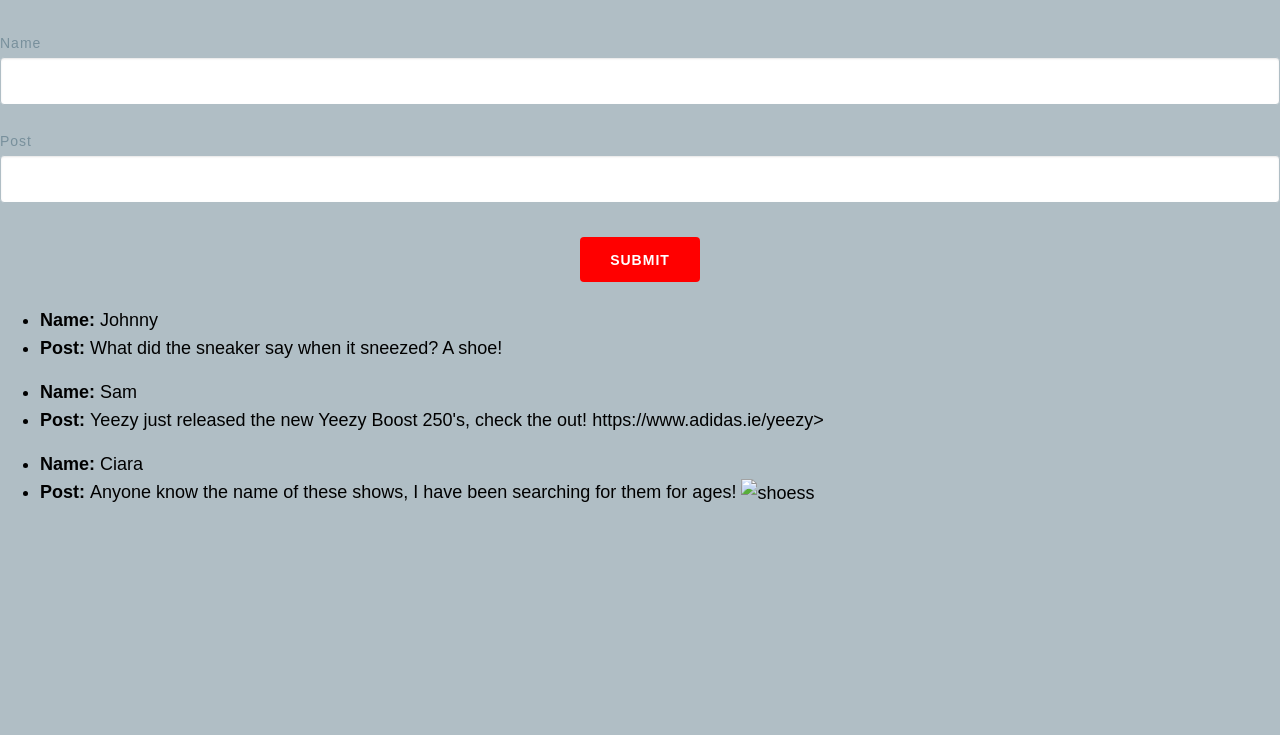
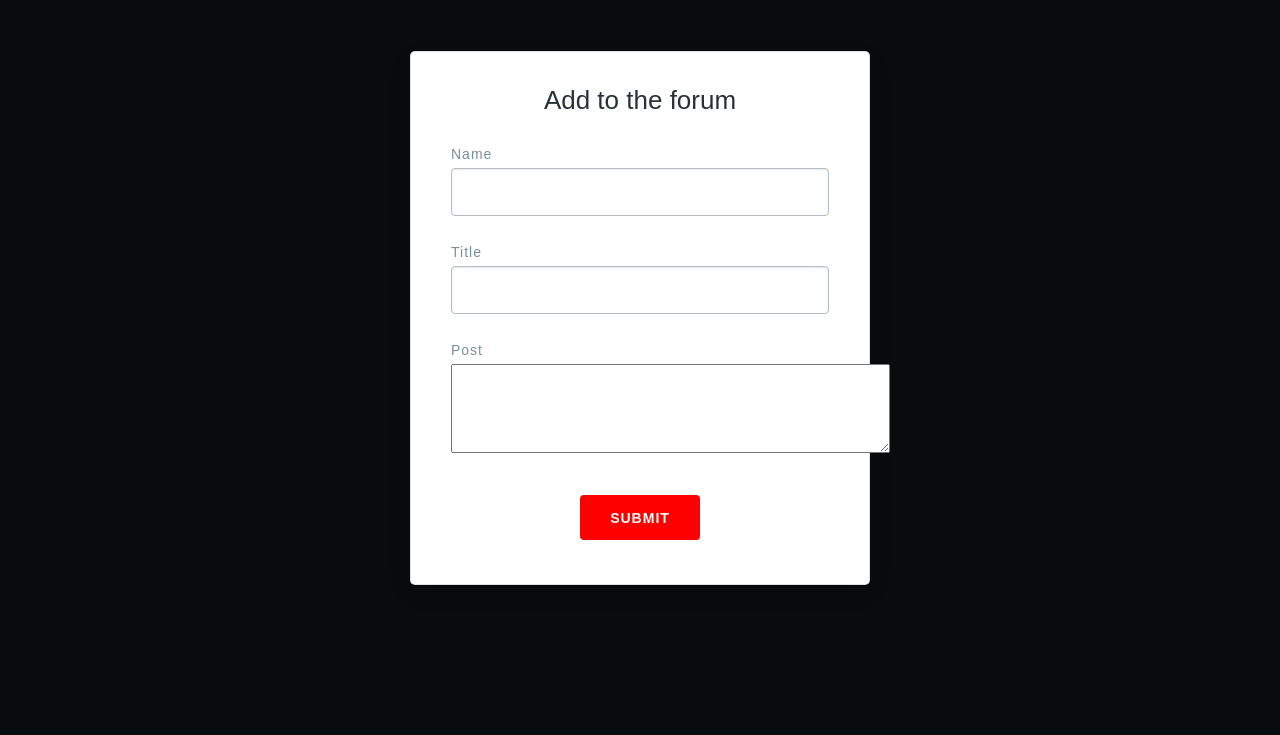
Before and after one commit to Wirey98/SoftwareProject, a Flask app: page /forum in a window 1280 px wide. Shown: the part 365-1100 px from the top of the page. Before the commit the page ends 888 px from the top, so only its background shows below. Run offline with Flask 2, Linux system fonts and the light colour scheme; the visitor is signed in with stand-in values (Sample User, id 1).

Commit message:
mid march update

```diff
--- a/static/CSS/styles.css
+++ b/static/CSS/styles.css
@@ -18,7 +18,8 @@
   --secondary: #CFD8DC;
   --secondary-dark: #B0BEC5;
   --background-grey: #57545538;
-
+  --background-test: #080C0F;
+  --red: #FF0000;
 }
 
 * {
@@ -32,13 +33,14 @@ body {
   font-size: 18px;
   line-height: 28px;
   color: var(--black);
-  background: var(--grey);
+  background: var(--background-test);
 }
 
 /* Typography */
 .center {
   text-align: center;
 }
+
 
 h1 {
   margin: 0.5em 0 1em;
--- a/templates/base.html
+++ b/templates/base.html
@@ -13,7 +13,7 @@
         <body >
 
 
-
+            <div class="navbackground">
             <nav class="navbar navbar-expand-lg navbar-light bg-light">
                 <a class="navbar-brand" href="#"><img src="https://cdn.discordapp.com/attachments/631534372574593034/786643581725179924/logo1.png" alt="logo"> </a>
                 <button class="navbar-toggler" type="button" data-toggle="collapse" data-target="#navbarSupportedContent" aria-controls="navbarSupportedContent" aria-expanded="false" aria-label="Toggle navigation">
@@ -45,6 +45,7 @@
                   </form>
                 </div>
               </nav>
+            </div>
               {% block content%}
 
               {% endblock %}
--- a/templates/forum.html
+++ b/templates/forum.html
@@ -2,17 +2,21 @@
 {% block content %}
 
 <div class="Reviewer">
-
-    <div class "card">
+    <div class='card-wrapper'>
+    <div class="card">
     <h1 class="center">Add to the forum</h1>
 
     <form name="review_form">
 
         <label for="username">Name</label>
-        <input type="text" name="brand" class="field" required>
+        <input type="text" name="username" class="field" required>
+
+        <label for="posttitle">Title</label>
+        <input type="text" name="posttitle" class="field" required>
 
         <label for="post">Post</label>
-        <input type="text" name="sneakerName" class="field" >
+        <textarea rows="4" cols="40" name="post"></textarea>
+
 
 
 
@@ -25,28 +29,9 @@
 
 
     </form>
-
-    <ul>
-        <li><b>Name: </b> Johnny</li>
-
-        <li><b>Post: </b>What did the sneaker say when it sneezed? A shoe!</li>
+</div>
 
 
-    </ul>
-
-
-
-    <ul>
-        <li><b>Name: </b> Sam</li>
-        <li><b>Post: </b> Yeezy just released the new Yeezy Boost 250's, check the out! <a>https://www.adidas.ie/yeezy></a> </li>
-
-    </ul>
-
-    <ul>
-        <li><b>Name: </b> Ciara</li>
-        <li><b>Post: </b> Anyone know the name of these shows, I have been searching for them for ages! <img scr="" alt="shoess"> </li>
-
-    </ul>
 
 
 
--- a/templates/homepage.html
+++ b/templates/homepage.html
@@ -5,7 +5,7 @@
 <div class="card-wrapper">
     <div class="card">
 
-        <h1 class="center">Status:</h1>
+        <h1 class="center"><strong>Status:</strong></h1>
         <h1 class="center">Logged In</h1>
 
         <div class="center">
@@ -14,7 +14,8 @@
 
     </div>
     <div class="card">
-        <h2 class="center">User Information</h2>
+
+        <h2 class="center"><strong>User Information:</strong></h2>
 
         <p>
             <strong>ID:</strong> {{ session['user']['_id']}}<br>
```
Also changed, not shown: other parts of static/CSS/styles.css (+13 -0 lines), templates/apiresult.html (+6 -4 lines), templates/index.html (+5 -4 lines), templates/shoesearch.html (+6 -3 lines).
